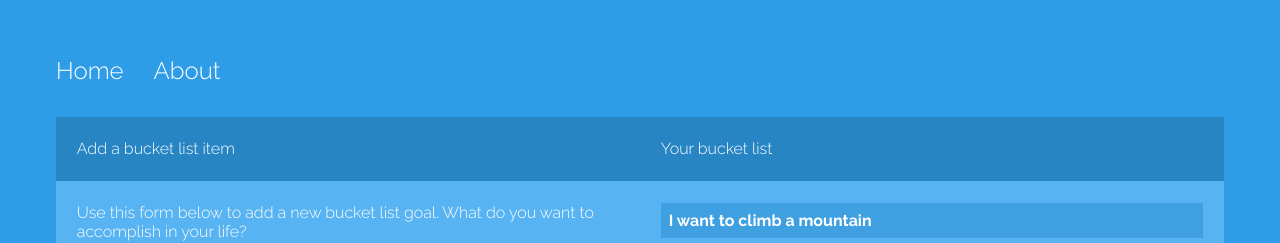
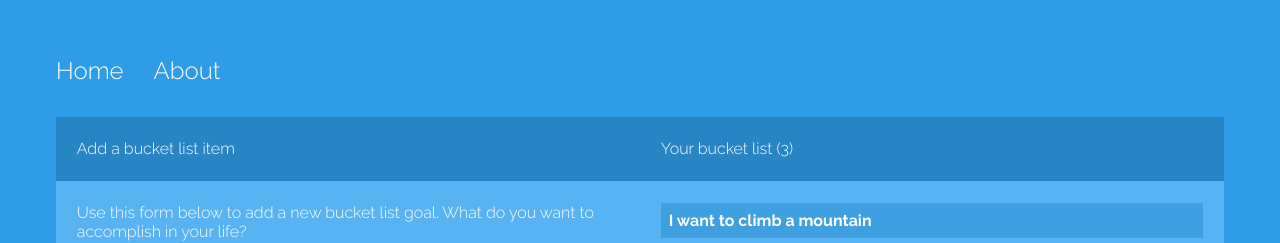
Before and after one commit to tybruno/angular5practice, an Angular app: page / in a window 1280 px wide. Shown: the top 243 px of the page. Built offline with nearby package versions, Linux system fonts and the light colour scheme.

Commit message:
half way in lesson 4 from https://coursetro.com/courses/19/Learn-Angular-5-from-Scratch---Angular-5-Tutorial/lessons/4

```diff
--- a/src/app/my-new-component/my-new-component.component.html
+++ b/src/app/my-new-component/my-new-component.component.html
@@ -3,7 +3,8 @@
     <p>Add a bucket list item</p>
   </div>
   <div class="col">
-    <p>Your bucket list</p>
+    <!--interpulation: {{}}-->
+    <p>Your bucket list ({{itemCount}})</p>
   </div>
 </div>
 <div class="container color-light">
@@ -12,7 +13,7 @@
 
     <form>
       <input type="text" class="txt" name="item" placeholder="Life goal..">
-      <input type="submit" class="btn" value="Add Item">
+      <input type="submit" class="btn" [value]=btnText>
     </form>
   </div>
   <div class="col">
--- a/src/app/my-new-component/my-new-component.component.ts
+++ b/src/app/my-new-component/my-new-component.component.ts
@@ -13,6 +13,9 @@
 })
 export class MyNewComponentComponent implements OnInit {
 
+  itemCount:number = 3;
+  btnText: string = 'Add Item';
+
   constructor() { }
 
   ngOnInit() {
```
